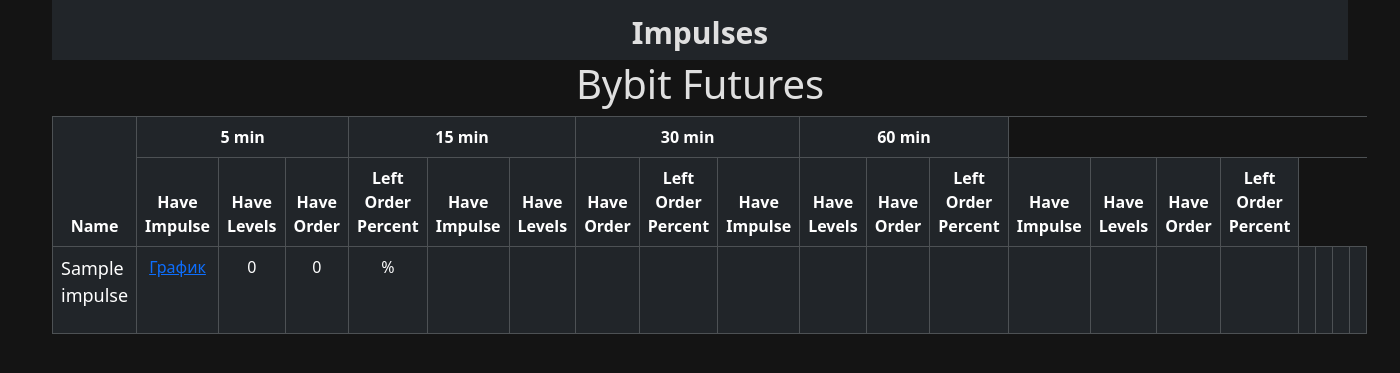
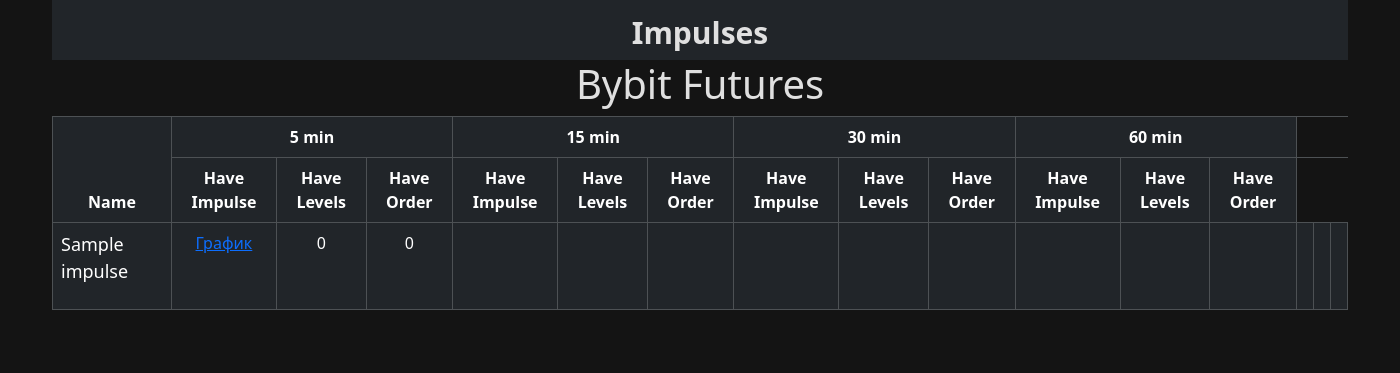
Before and after one commit to Fr3sto/Screener-3.0, a Django app: page /screener/ in a window 1400 px wide. Shown: the top 373 px of the page. Run offline with Django 4.2, Linux system fonts and the light colour scheme; tables that the repository leaves empty hold one stand-in row (values such as "Sample post"); a database or web service that is not in the repository returns one stand-in record (values such as "Sample title"); some libraries are stand-ins or nearby versions.

Commit message:
final version

```diff
--- a/app/templates/screener/index.html
+++ b/app/templates/screener/index.html
@@ -18,7 +18,6 @@
                     <th>Have Impulse</th>
                     <th>Have Levels</th>
                     <th>Have Order</th>
-                    <th>Left Order Percent</th>
                 {% endfor %}
             </tr>
         </thead>
@@ -55,11 +54,7 @@
                             <td class="{{ value|color_filter_count_order }}">
                                 <p style="{{ value|color_filter_count_order_text }} text-align: center">{{ value.count_orders }}</p>
                             </td>
-                            <td class="{{ value|color_filter_count_order }}">
-                                <p style="{{ value|color_filter_count_order_text }} text-align: center">{{ value.left_pips_order }} %</p>
-                            </td>
                         {% else %}
-                            <td></td>
                             <td></td>
                             <td></td>
                             <td></td>
```
